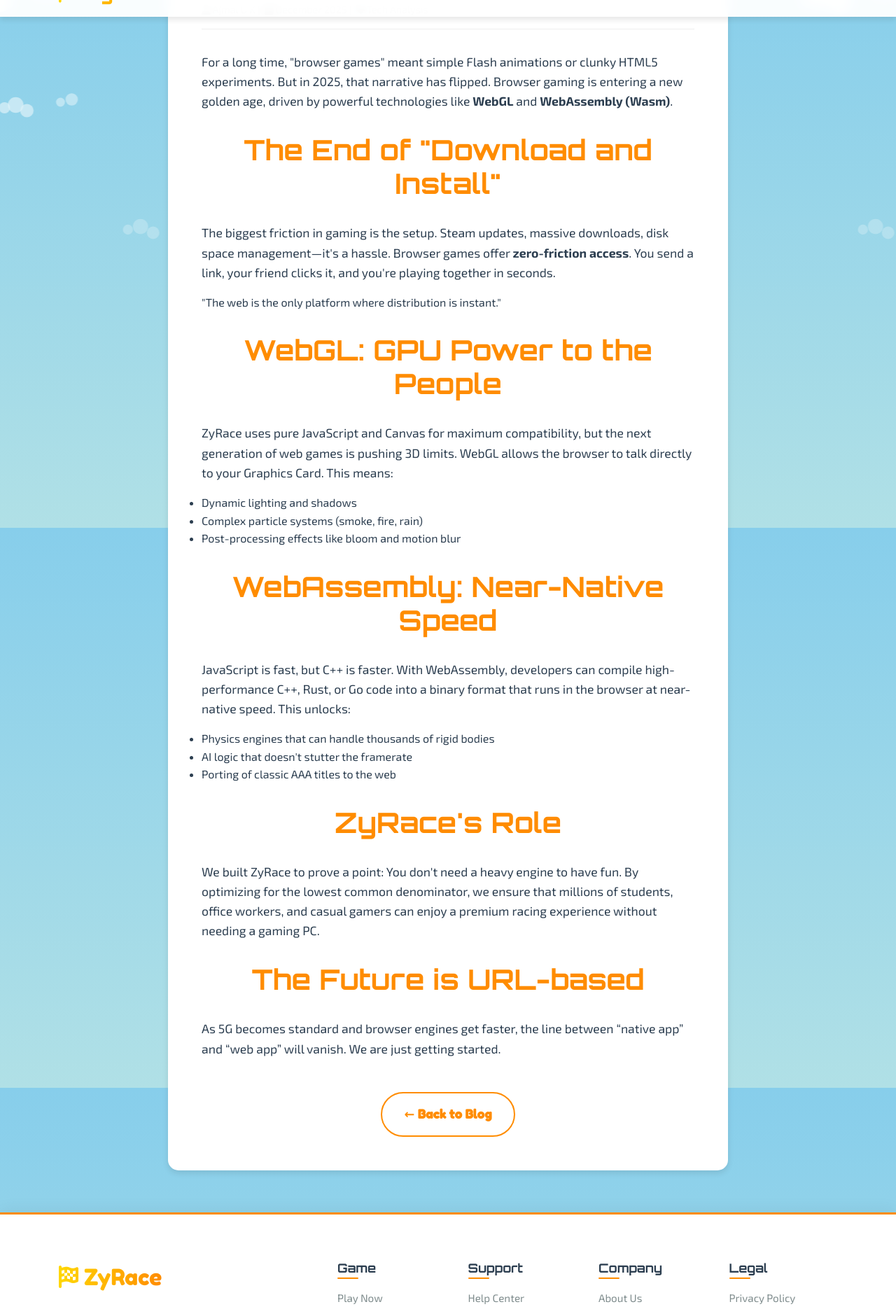
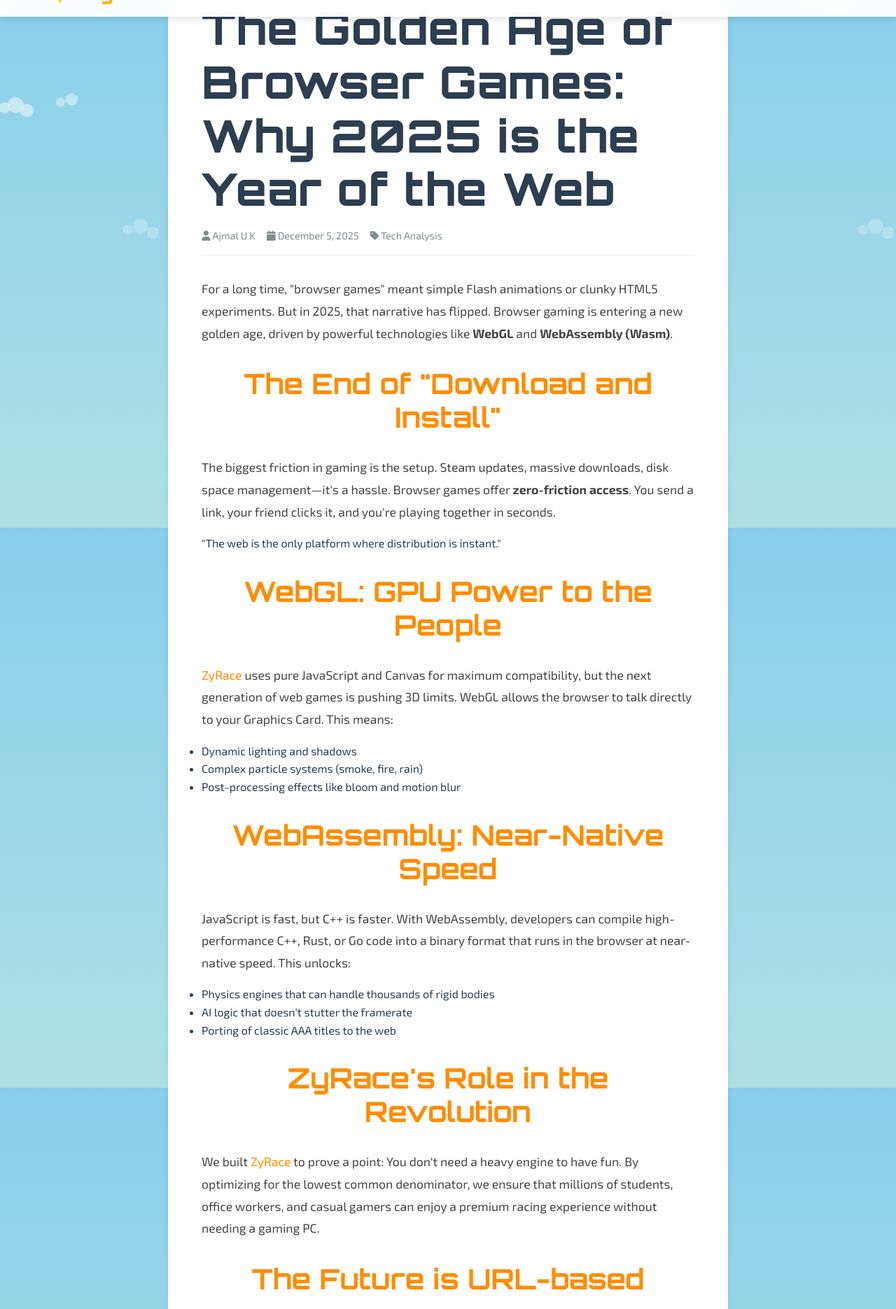
Before and after one commit to ajmal-uk/zy-race, a Flask app: page /blog/browser-games-comeback in a window 1280 px wide. Shown: the part 46-1916 px from the top of the page at 70% size. Run offline with Flask 3, Linux system fonts and the light colour scheme.

Commit message:
feat: add new blog post "The Golden Age of Browser Games: Why 2025 is the Year of the Web"

```diff
--- a/templates/blog/browser-games-comeback.html
+++ b/templates/blog/browser-games-comeback.html
@@ -1,10 +1,15 @@
 {% extends "base/base.html" %}
 
-{% block title %}From Kerala to the World: The Solo Dev Journey Behind ZyRace{% endblock %}
-{% block description %}
-Ajmal U K shares the story of building ZyRace as a solo developer in Kerala, India.
-The challenges, the wins, and the vision for UTHAKKAN.
-{% endblock %}
+{% block title %}Browser Games in 2025: The Golden Age of Web Gaming - ZyRace Blog{% endblock %}
+{% block description %}Discover why browser games are making a massive comeback in 2025. From WebGL to WebAssembly,
+explore the tech behind the new golden age of web gaming.{% endblock %}
+
+{% block og_title %}Browser Games in 2025: The Golden Age of Web Gaming{% endblock %}
+{% block og_description %}Discover why browser games are making a massive comeback in 2025. From WebGL to WebAssembly,
+explore the tech behind the new golden age of web gaming.{% endblock %}
+{% block og_type %}article{% endblock %}
+{% block og_image %}{{ url_for('static', filename='img/blog/browser-games-comeback.jpg', _external=True) }}{% endblock
+%}
 
 {% block extra_css %}
 <style>
@@ -17,17 +22,30 @@
         margin: 0 auto;
     }
 
-    .blog-meta {
-        color: var(--light-text);
-        font-size: 0.9rem;
+    .blog-header {
         margin-bottom: 2rem;
         border-bottom: 1px solid #eee;
         padding-bottom: 1rem;
     }
 
+    .blog-meta {
+        color: var(--light-text);
+        font-size: 0.9rem;
+        display: flex;
+        gap: 1rem;
+        align-items: center;
+        flex-wrap: wrap;
+    }
+
     .blog-content h2 {
         color: var(--primary);
         margin-top: 2rem;
+    }
+
+    .blog-content p {
+        line-height: 1.8;
+        font-size: 1.1rem;
+        color: #444;
     }
 </style>
 {% endblock %}
@@ -36,11 +54,14 @@
 <section>
     <article class="blog-post">
 
-        <div class="blog-meta">
-            <span><i class="fas fa-user"></i> Ajmal U K</span>&nbsp;|&nbsp;
-            <span><i class="fas fa-calendar"></i> December 2025</span>&nbsp;|&nbsp;
-            <span><i class="fas fa-tag"></i> Tech Analysis</span>
-        </div>
+        <header class="blog-header">
+            <h1>The Golden Age of Browser Games: Why 2025 is the Year of the Web</h1>
+            <div class="blog-meta">
+                <span><i class="fas fa-user"></i> Ajmal U K</span>
+                <span><i class="fas fa-calendar"></i> <time datetime="2025-12-05">December 5, 2025</time></span>
+                <span><i class="fas fa-tag"></i> Tech Analysis</span>
+            </div>
+        </header>
 
         <div class="blog-content">
 
@@ -63,7 +84,8 @@
 
             <h2>WebGL: GPU Power to the People</h2>
             <p>
-                ZyRace uses pure JavaScript and Canvas for maximum compatibility, but the next generation of
+                <a href="/">ZyRace</a> uses pure JavaScript and Canvas for maximum compatibility, but the next
+                generation of
                 web games is pushing 3D limits. WebGL allows the browser to talk directly to your Graphics Card.
                 This means:
             </p>
@@ -87,9 +109,9 @@
                 <li>Porting of classic AAA titles to the web</li>
             </ul>
 
-            <h2>ZyRace's Role</h2>
+            <h2>ZyRace's Role in the Revolution</h2>
             <p>
-                We built ZyRace to prove a point: You don't need a heavy engine to have fun.
+                We built <a href="/start">ZyRace</a> to prove a point: You don't need a heavy engine to have fun.
                 By optimizing for the lowest common denominator, we ensure that millions of students,
                 office workers, and casual gamers can enjoy a premium racing experience without needing a gaming PC.
             </p>
@@ -116,23 +138,28 @@
 {
     "@context": "https://schema.org",
     "@type": "BlogPosting",
-    "headline": "From 0 to 1.0: The UTHAKKAN Story",
-    "description": "The story of building a game engine from scratch in Kannur by indie developer Ajmal U K.",
-    "image": "https://zyrace.com/static/img/blog/indie-dev.jpg",
+    "headline": "The Golden Age of Browser Games: Why 2025 is the Year of the Web",
+    "description": "Discover why browser games are making a massive comeback in 2025. From WebGL to WebAssembly, explore the tech behind the new golden age of web gaming.",
+    "image": "https://zyrace.com/static/img/blog/browser-games-comeback.jpg",
     "author": {
         "@type": "Person",
-        "name": "Ajmal U K"
+        "name": "Ajmal U K",
+        "url": "https://zyrace.com/about"
     },
     "publisher": {
         "@type": "Organization",
-        "name": "UTHAKKAN",
+        "name": "ZuRace",
         "logo": {
             "@type": "ImageObject",
             "url": "https://zyrace.com/favicon-96x96.png"
         }
     },
-    "datePublished": "2025-11-20",
-    "dateModified": "2025-12-07"
+    "datePublished": "2025-12-05",
+    "dateModified": "2025-12-07",
+    "mainEntityOfPage": {
+        "@type": "WebPage",
+        "@id": "https://zyrace.com/blog/browser-games-comeback"
+    }
 }
 </script>
 
@@ -156,8 +183,8 @@
         {
             "@type": "ListItem",
             "position": 3,
-            "name": "Indie Dev Journey",
-            "item": "https://zyrace.com/blog/indie-dev-journey"
+            "name": "Browser Games Comeback",
+            "item": "https://zyrace.com/blog/browser-games-comeback"
         }
     ]
 }
```
